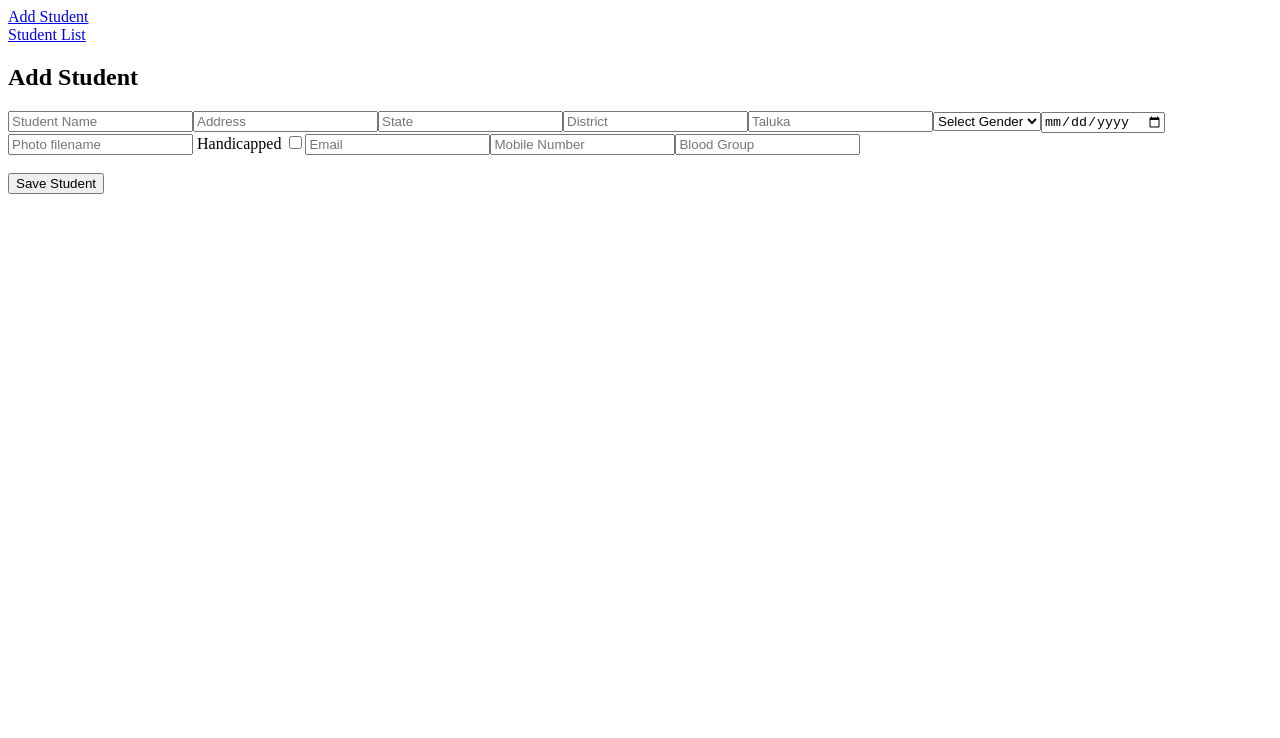
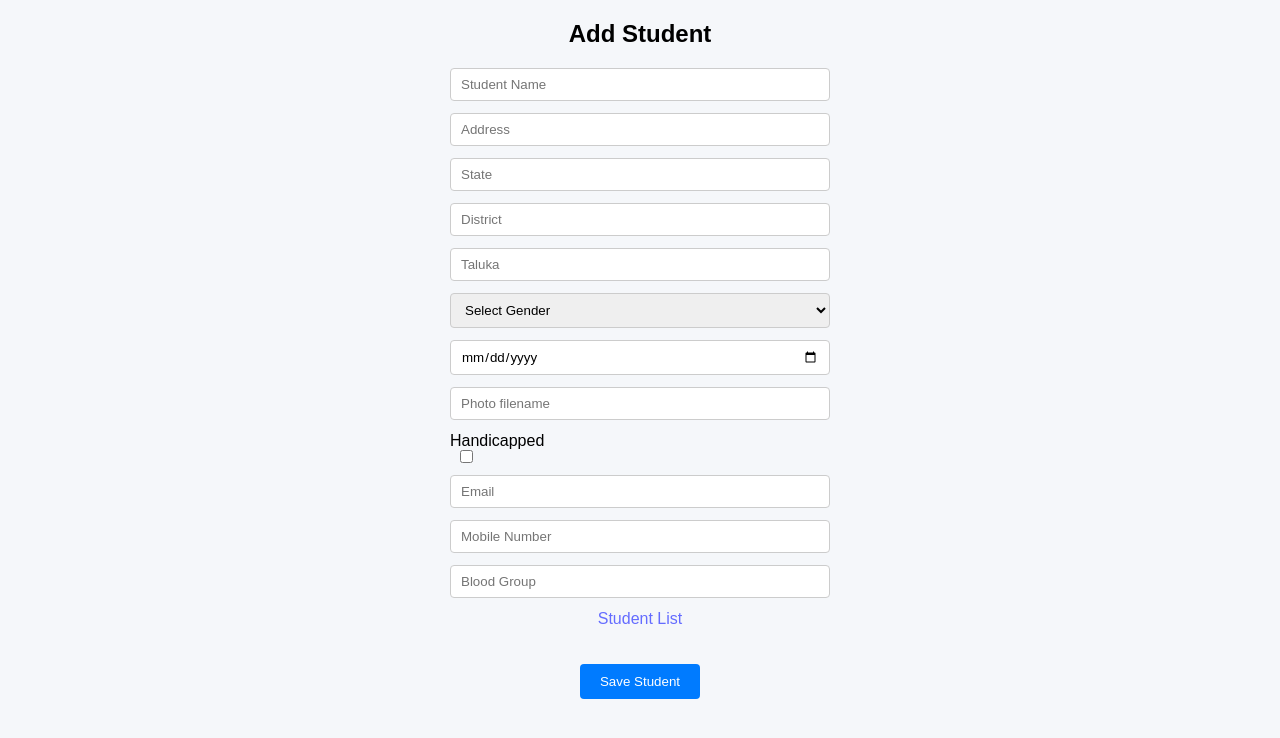
Before and after one commit to atharvasonawane/crud_go_vue_project, a Vue app in the folder frontend/: page /add-student in a window 1280 px wide. Shown: the top 738 px of the page. Built offline with nearby package versions, Linux system fonts and the light colour scheme.

Commit message:
style(ui): add global CSS for layout, buttons, and table styling

```diff
--- a/frontend/src/App.vue
+++ b/frontend/src/App.vue
@@ -1,9 +1,9 @@
 <template>
   <div>
     <nav>
-      <router-link to="/add-student">Add Student</router-link>
+      <!-- <router-link to="/add-student">Add Student</router-link>
       <br/>
-      <router-link to="/students">Student List</router-link>
+      <router-link to="/students">Student List</router-link> -->
     </nav>
 
     <router-view/>
--- /dev/null
+++ b/frontend/src/assets/style.css
@@ -0,0 +1,139 @@
+
+
+* {
+    box-sizing: border-box;
+    font-family: Arial, sans-serif;
+}
+
+body {
+    margin: 0;
+    padding: 0;
+    background: #f5f7fa;
+}
+
+/* Page container */
+.container {
+    max-width: 800px;
+    margin: 40px auto;
+    background: #ffffff;
+    padding: 20px 30px;
+    border-radius: 8px;
+    box-shadow: 0 0 10px rgba(0,0,0,0.1);
+}
+
+h2 {
+    margin-bottom: 20px;
+    text-align: center;
+}
+
+/* Form elements */
+input,
+select {
+    display: block;
+    width: 45%;
+    max-width: 380px;
+    padding: 8px 10px;
+    margin: 0 auto 12px;
+    border: 1px solid #ccc;
+    border-radius: 4px;
+}
+
+label {
+    display: block;
+    margin: 12px auto 6px;
+    max-width: 380px;
+}
+
+button {
+    display: block;
+    margin: 5px;
+}
+
+input[type="checkbox"] {
+    width: auto;
+    margin-left: 10px;
+}
+
+button {
+    padding: 10px 20px;
+    border: none;
+    background: #007bff;
+    color: white;
+    border-radius: 4px;
+    cursor: pointer;
+}
+
+button:hover {
+    background: #0056b3;
+}
+
+.action-buttons {
+  display: flex;           /* Use flexbox */              /* Space between buttons */ /* Optional: center buttons inside the cell */
+}
+
+.add-form{
+        display: block;
+    text-align: center;
+    margin: 6px auto 0;
+    text-decoration: none;
+    color: #007bff;
+}
+
+.submit-button{
+    margin: auto;
+}
+
+/* Table (students list) */
+
+.list{
+    display: block;
+    text-align: center;
+    margin: 6px auto 0;
+    text-decoration: none;
+    color: #007bff;
+
+}
+
+table {
+    width: 50%;
+    padding: 10px;
+    border-collapse: collapse;
+    margin: 20px auto 0;
+}
+
+th, td {
+    padding: 10px;
+    border: 1px solid #ddd;
+    text-align: left;
+}
+
+th {
+    background: #f0f0f0;
+}
+
+.student-photo {
+    width: 44px;
+    height: 44px;
+    object-fit: cover;
+    border-radius: 4px;
+    display: block;
+}
+
+.actions {
+    display: flex;
+    gap: 10px;
+}
+
+.link-container {
+  text-align: center;  /* Centers the link horizontally */     /* Adds some space from the content above */
+}
+
+.nav-link {
+  color: #646cff;
+  text-decoration: none;
+  font-weight: 500;
+}
+
+.nav-link:hover {
+  color: #535bf2;
+}
--- a/frontend/src/components/AddStudent.vue
+++ b/frontend/src/components/AddStudent.vue
@@ -35,8 +35,12 @@
 
       <input v-model="student.bloodGroup" placeholder="Blood Group" />
 
+      <div class="link-container">
+        <router-link to="/students" class="nav-link">Student List</router-link>
+      </div>
+
       <br /><br />
-      <button type="submit">
+      <button class="submit-button" type="submit">
         {{ isEdit ? "Update Student" : "Save Student" }}
       </button>
     </form>
--- a/frontend/src/components/StudentList.vue
+++ b/frontend/src/components/StudentList.vue
@@ -19,15 +19,17 @@
                     <td>{{ student.studentName }}</td>
                     <td>{{ student.email }}</td>
                     <td>{{ student.mobileNumber }}</td>
-                    <td>
-
+                    <td class="action-buttons">
                         <button @click="editStudent(student.id)">Edit</button>
-
                         <button @click="deleteStudent(student.id)">Delete</button>
                     </td>
                 </tr>
             </tbody>
         </table>
+        <br />
+        <div class="link-container">
+            <router-link to="/add-student" class="nav-link">Add Student</router-link>
+        </div>
     </div>
 </template>
 
--- a/frontend/src/main.js
+++ b/frontend/src/main.js
@@ -1,4 +1,5 @@
 import { createApp } from 'vue'
 import App from './App.vue'
 import router from './router'
+import './assets/style.css'
 createApp(App).use(router).mount('#app')
```
